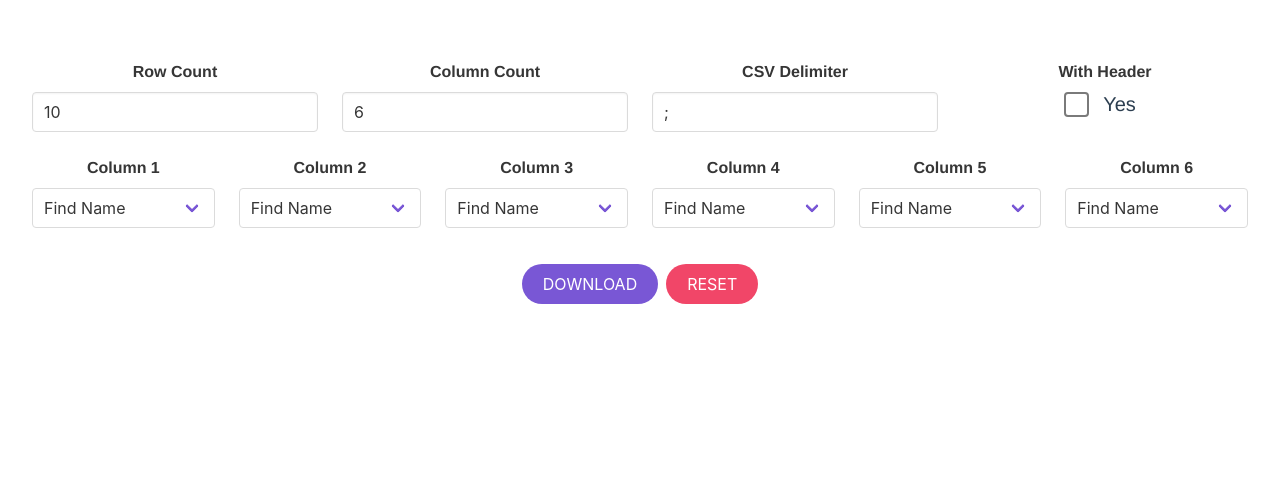
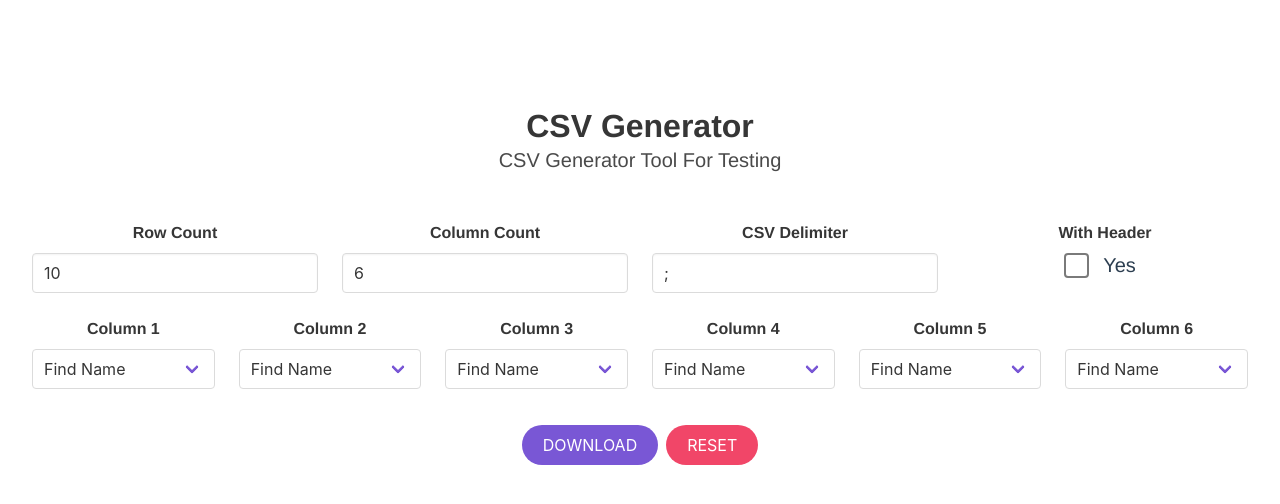
Before and after one commit to herusdianto/csv-generator, a Vue app: page / in a window 1280 px wide. Shown: the top 504 px of the page. Built offline with nearby package versions, Linux system fonts and the light colour scheme.

Commit message:
add title

```diff
--- a/src/components/Index.vue
+++ b/src/components/Index.vue
@@ -1,5 +1,18 @@
 <template>
   <div class="container is-fluid">
+    <section class="hero is-bold">
+      <div class="hero-body">
+        <div class="container">
+          <h1 class="title">
+            CSV Generator
+          </h1>
+          <h2 class="subtitle">
+            CSV Generator Tool For Testing
+          </h2>
+        </div>
+      </div>
+    </section>
+
     <div class="columns is-multiline">
       <div class="column">
         <b-field label="Row Count">
```
